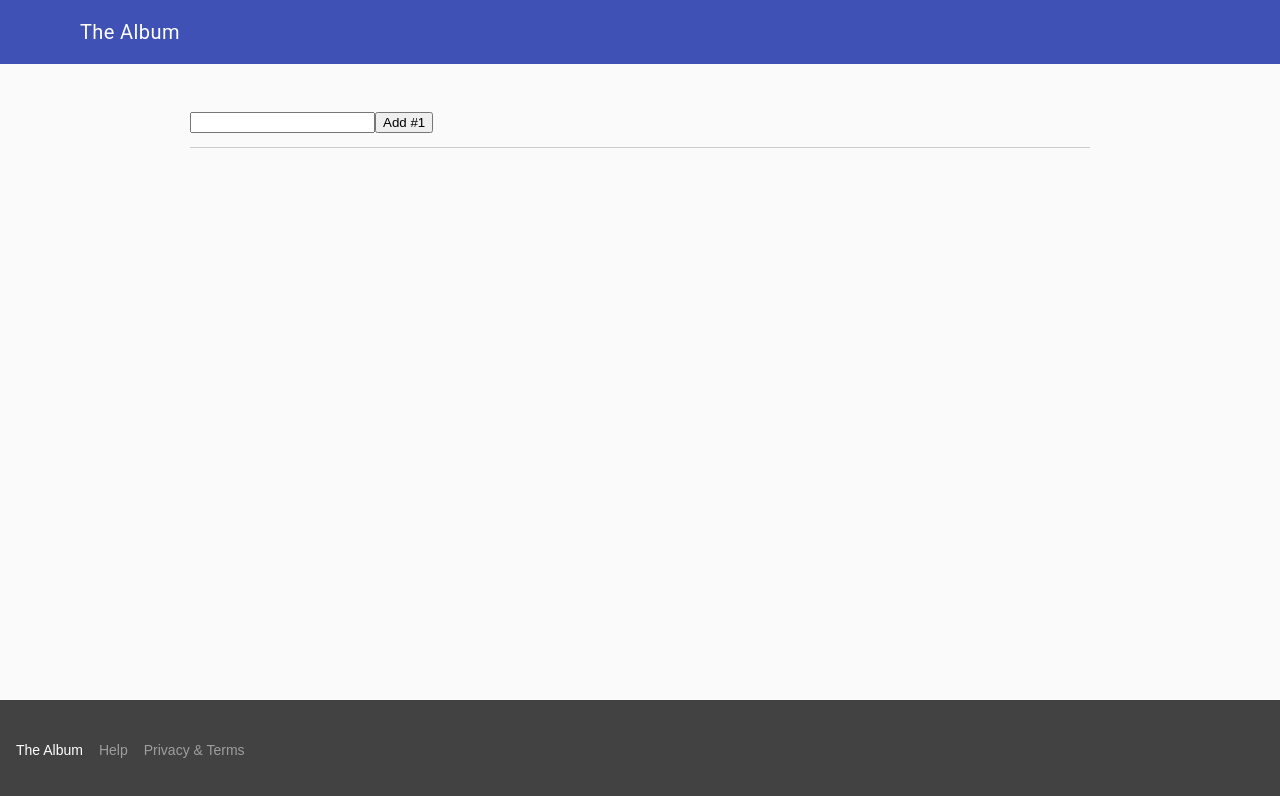
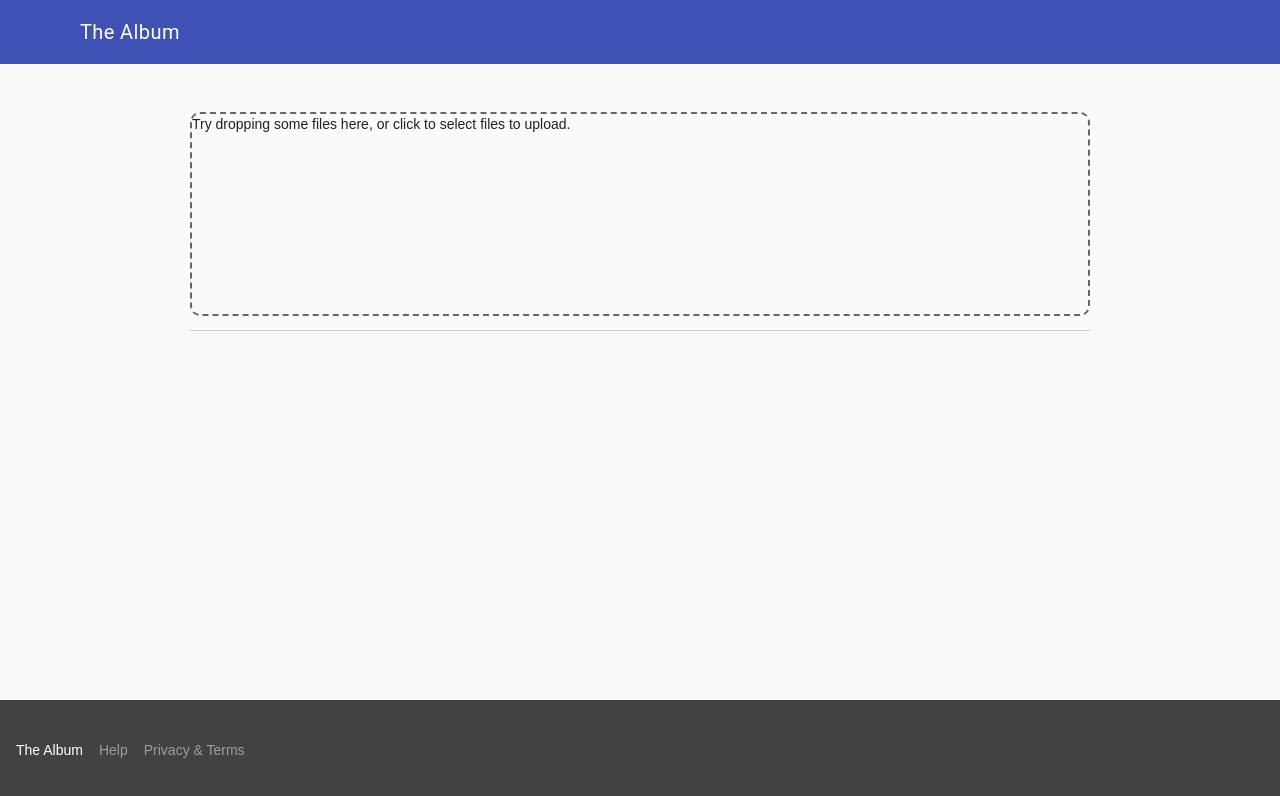
Before and after one commit to betatim/the-album, a React (Create React App) app: page / in a window 1280 px wide. Shown: the top 796 px of the page. Built offline with nearby package versions, Linux system fonts and the light colour scheme.

Commit message:
Modify layout

```diff
--- a/package.json
+++ b/package.json
@@ -12,9 +12,11 @@
   },
   "dependencies": {
     "exif-js": "^2.1.1",
+    "immutable": "^3.8.1",
     "material-ui": "^0.16.5",
     "react": "^15.4.1",
     "react-dom": "^15.4.1",
+    "react-dropzone": "^3.7.3",
     "react-tap-event-plugin": "^2.0.1"
   },
   "scripts": {
--- a/src/App.js
+++ b/src/App.js
@@ -1,10 +1,15 @@
 import React, { Component } from 'react';
+
+import Immutable from 'immutable';
+
+import DropZone from 'react-dropzone';
 
 import FlatButton from 'material-ui/FlatButton';
 import { GridList, GridTile } from 'material-ui/GridList';
 import { Card, CardText, CardMedia, CardTitle, CardActions } from 'material-ui/Card';
-import {List, ListItem} from 'material-ui/List';
-import Divider from 'material-ui/Divider';
+import { List, ListItem } from 'material-ui/List';
+
+import EXIF from 'exif-js';
 
 import './App.css';
 
@@ -12,49 +17,52 @@ import './App.css';
 class AlbumApp extends Component {
   constructor(props) {
     super(props);
-    this.handleChange = this.handleChange.bind(this);
-    this.handleSubmit = this.handleSubmit.bind(this);
     this.handleFocusItem = this.handleFocusItem.bind(this);
     this.handleUnFocus = this.handleUnFocus.bind(this);
+    this.handleDrop = this.handleDrop.bind(this);
     this.state = {
-      items: [],
-      text: '',
+      items: Immutable.List(),
       focussed: null,
+      exifInfo: Immutable.Map(),
     };
   }
 
-  handleFocusItem(id) {
-    this.setState({
-      focussed: id,
-    });
+  handleFocusItem(name) {
+    this.setState({ focussed: name });
   }
   handleUnFocus() {
-    this.setState({
-      focussed: null,
+    this.setState({ focussed: null });
+    // this.setState(state => (state.update('focussed', () => null)));
+  }
+
+  handleDrop(files) {
+    this.setState(({ items }) => (
+      { items: items.concat(files) }
+    ));
+    files.forEach((file) => {
+      const reader = new FileReader();
+      reader.onloadend = (e) => {
+        const exif = EXIF.readFromBinaryFile(e.target.result);
+        this.setState(({ exifInfo }) => (
+          { exifInfo: exifInfo.set(file.name, exif) }
+        ));
+      };
+      reader.onloadend.bind(this);
+      reader.readAsArrayBuffer(file);
     });
   }
 
-  handleChange(e) {
-    this.setState({
-      text: e.target.value,
-    });
-  }
-
-  handleSubmit(e) {
-    e.preventDefault();
-    const newItem = {
-      text: this.state.text,
-      id: Date.now(),
+  render() {
+    const { items, focussed, exifInfo } = this.state;
+    const focusItem = items.find(
+      e => (e.name === focussed));
+    const DZstyle = {
+      height: 200,
+      borderWidth: 2,
+      borderColor: '#666',
+      borderStyle: 'dashed',
+      borderRadius: 10,
     };
-    this.setState(prevState => ({
-      items: prevState.items.concat(newItem),
-      text: '',
-    }));
-  }
-
-  render() {
-    const focusItem = this.state.items.find(
-      e => (e.id === this.state.focussed));
     return (
       <div className="mdl-layout mdl-js-layout">
         <header className="mdl-layout__header mdl-layout__header--scroll">
@@ -71,19 +79,21 @@ class AlbumApp extends Component {
               margin: 'auto',
               maxWidth: '900px' }}
           >
-            <form onSubmit={this.handleSubmit}>
-              <input onChange={this.handleChange} value={this.state.text} />
-              <button>{'Add #' + (this.state.items.length + 1)}</button>
-            </form>
+            <DropZone onDrop={this.handleDrop} style={DZstyle}>
+              <div>Try dropping some files here, or click to select
+                files to upload.
+              </div>
+            </DropZone>
             <hr />
-            {this.state.focussed ?
+            {focussed ?
               <FocussedItem
                 item={focusItem}
+                exif={exifInfo.get(focusItem.name)}
                 onClick={this.handleUnFocus}
               />
               :
               <ImageList
-                items={this.state.items}
+                items={items}
                 handleFocus={this.handleFocusItem}
               />
             }
@@ -122,13 +132,13 @@ const ImageList = props => {
     >
       {props.items.map(item => (
         <GridTile
-          key={item.id}
-          title={item.text}
-          onClick={() => props.handleFocus(item.id)}
+          key={item.name + item.size}
+          title={item.name}
+          onClick={() => props.handleFocus(item.name)}
         >
           <img
-            alt={item.text}
-            src="http://indianapublicmedia.org/eartheats/files/2009/12/bicycle.jpg"
+            alt={item.name}
+            src={item.preview}
           />
         </GridTile>
       ))}
@@ -136,21 +146,63 @@ const ImageList = props => {
 };
 
 const FocussedItem = (props) => {
+  window.URL = window.URL || window.webkitURL;
   const item = props.item;
+  const exif = props.exif;
+  var img = document.createElement("img");
+  img.src = window.URL.createObjectURL(item);
+  const height = img.height;
+  const width = img.width;
+  window.URL.revokeObjectURL(img.src);
+  console.log(exif);
   return (
     <Card>
       <CardMedia>
         <img
-          alt={item.text}
-          src="http://indianapublicmedia.org/eartheats/files/2009/12/bicycle.jpg"
+          alt={item.name}
+          src={item.preview}
         />
       </CardMedia>
-      <CardTitle title={item.text} />
+      <CardTitle title={item.name} />
       <CardText>
         <List>
-          <ListItem disabled primaryText="Date" secondaryText="23 Dec 2016 12:34:56" />
-          <ListItem disabled primaryText="Location" secondaryText="Geneva, Switzerland" />
-          <ListItem disabled primaryText="Make" secondaryText="Canon" />
+          <ListItem
+            disabled
+            primaryText="Date (plain, original, digitized, GPS)"
+            secondaryText={
+              `${exif.DateTime}`, `${exif.DateTimeOriginal}`, `${exif.DateTimeDigitized}`, `${exif.GPSDateStamp}`
+            }
+          />
+          <ListItem
+            disabled
+            primaryText="Location (Latitude / Longitude)"
+            secondaryText={`${exif.GPSLatitude}` / `${exif.GPSLongitude}`}
+          />
+          <ListItem
+            disabled
+            primaryText="Make and Model"
+            secondaryText={`${exif.Make} / ${exif.Model}`}
+          />
+          <ListItem
+            disabled
+            primaryText="Exposure, F number, Focal length"
+            secondaryText={`${exif.ExposureTime}, ${exif.FNumber}, ${exif.FocalLength}`}
+          />
+          <ListItem
+            disabled
+            primaryText="Flash"
+            secondaryText={`${exif.Flash}`}
+          />
+          <ListItem
+            disabled
+            primaryText="ISO"
+            secondaryText={`${exif.ISOSpeedRatings}`}
+          />
+          <ListItem
+            disabled
+            primaryText="Recorded and actual image size"
+            secondaryText={`${exif.PixelXDimension}x${exif.PixelYDimension} and ${width}x${height}`}
+          />
         </List>
       </CardText>
       <CardActions className="mdl-card__actions">
```
